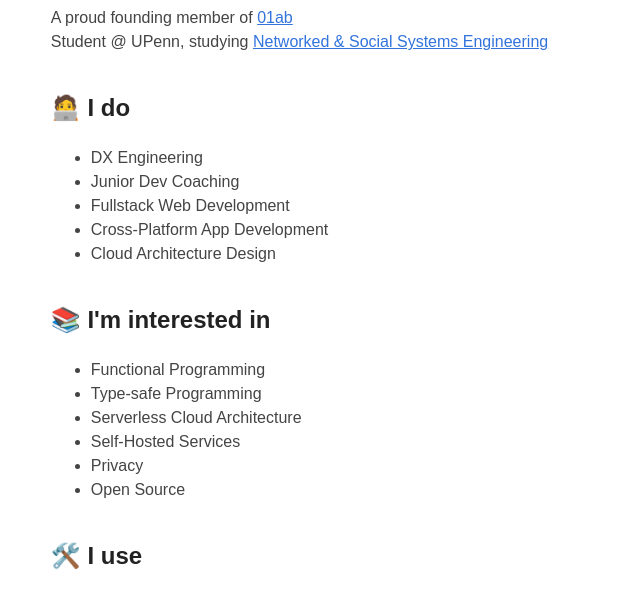
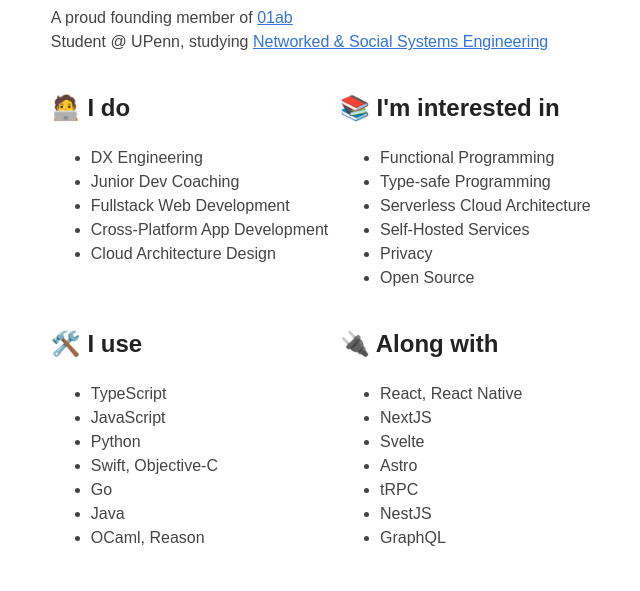
Before and after one commit to esinx/esinx.net, an Astro site: page / in a window 1280 px wide. Shown: the part 199-790 px from the top of the page, without its empty margins (300-940 px from the left). Built offline with nearby package versions, Linux system fonts and the light colour scheme; Astro itself is replaced by a stand-in of ours; a web font is replaced by a local one.

Commit message:
🐛 layout shift fix

```diff
--- a/src/pages/index.astro
+++ b/src/pages/index.astro
@@ -10,9 +10,13 @@
 	<head>
 		<BaseHead title={SITE_TITLE} description={SITE_DESCRIPTION} />
 		<style>
-			div.double-col {
-				display: grid;
-				grid-template-columns: repeat(auto-fit, minmax(300px, 1fr));
+			@media (min-width: 768px) {
+				div.double-col {
+					display: flex;
+					& > div {
+						flex: 1;
+					}
+				}
 			}
 		</style>
 	</head>
```
Also changed, not shown: README.md.
